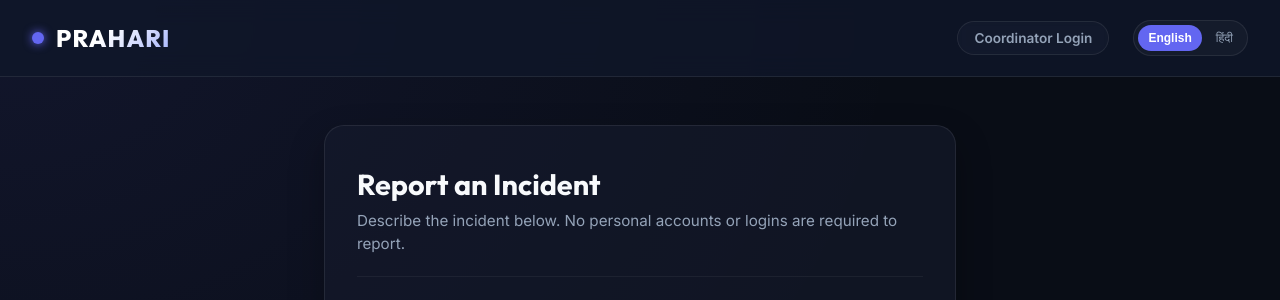
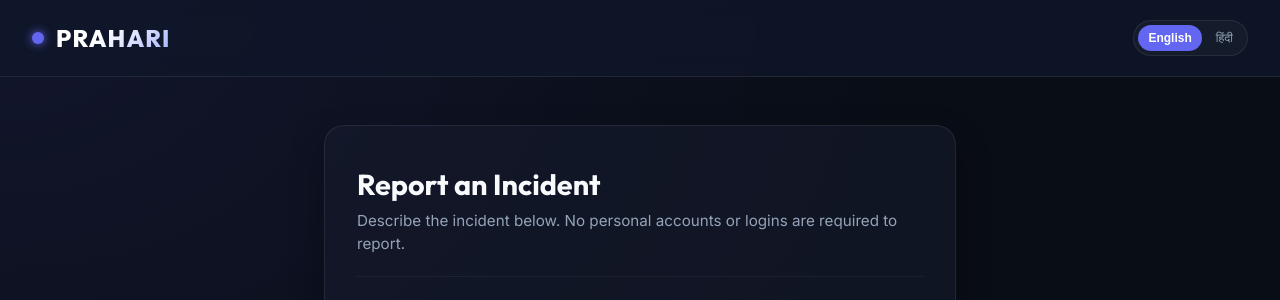
Before and after one commit to MunishUpadhyay/Prahari, a Django app: page /submit/ in a window 1280 px wide. Shown: the top 300 px of the page. Run offline with Django 5.2, Linux system fonts and the light colour scheme; parts of the project's set-up code (start-up, migrations or seed data) failed here and were passed over.

Commit message:
style: remove coordinator login from submit and status pages to keep it on landing page only

```diff
--- a/templates/report_status.html
+++ b/templates/report_status.html
@@ -694,12 +694,6 @@
     </style>
 {% endblock %}
 
-{% block nav_links %}
-<nav class="nav-links">
-            <a href="/login/" class="login-link loc-en">Coordinator Login</a>
-            <a href="/login/" class="login-link loc-hi">समन्वयक लॉगिन</a>
-        </nav>
-{% endblock %}
 
 {% block content %}
 <main>
--- a/templates/submit.html
+++ b/templates/submit.html
@@ -213,12 +213,6 @@
     </style>
 {% endblock %}
 
-{% block nav_links %}
-    <a href="/login/" class="login-link">
-        <span class="loc-en">Coordinator Login</span>
-        <span class="loc-hi" lang="hi" style="display: none; font-family: 'Noto Sans Devanagari', sans-serif;">समन्वयक लॉगिन</span>
-    </a>
-{% endblock %}
 
 {% block content %}
     <main>
```
